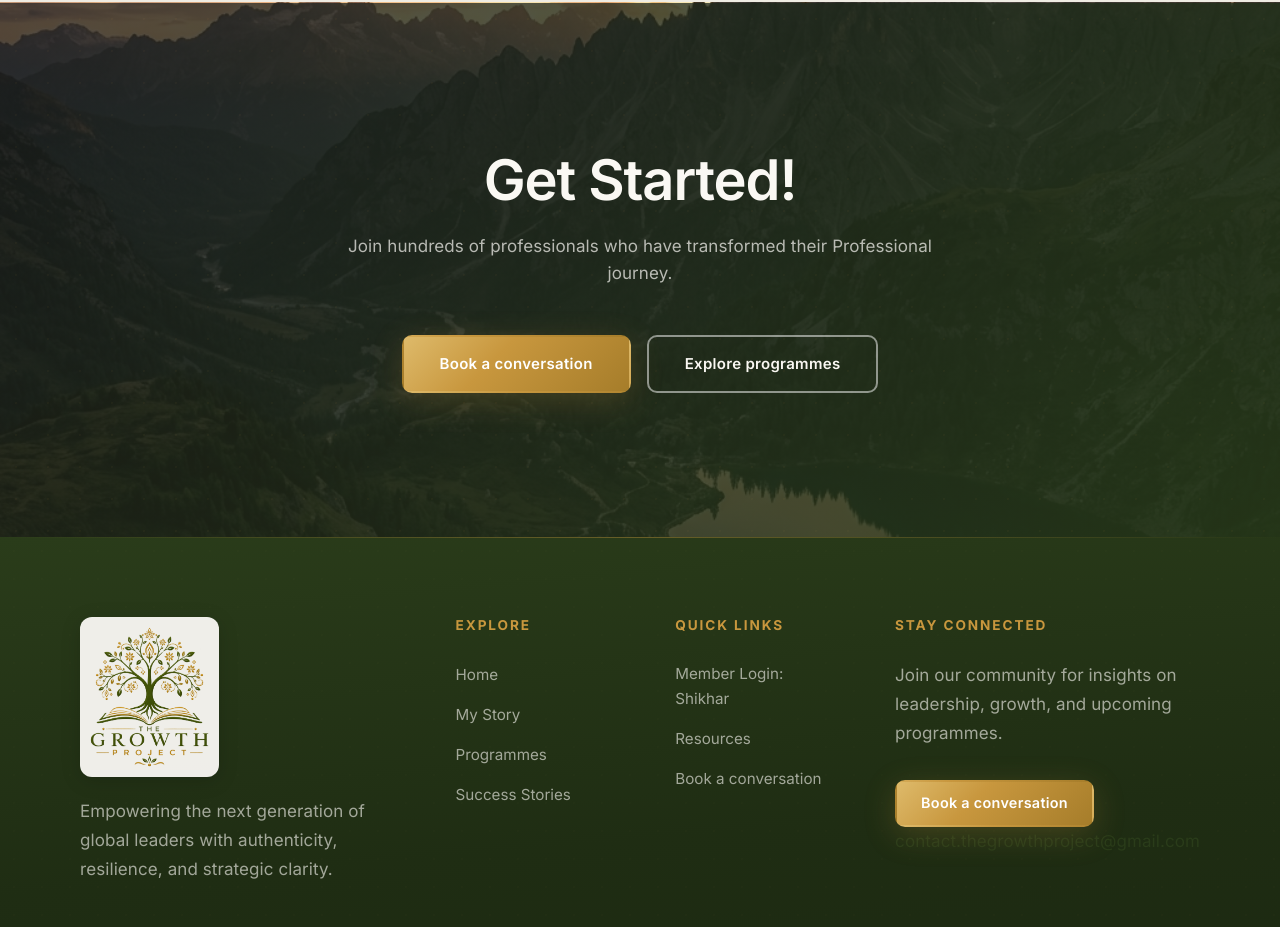
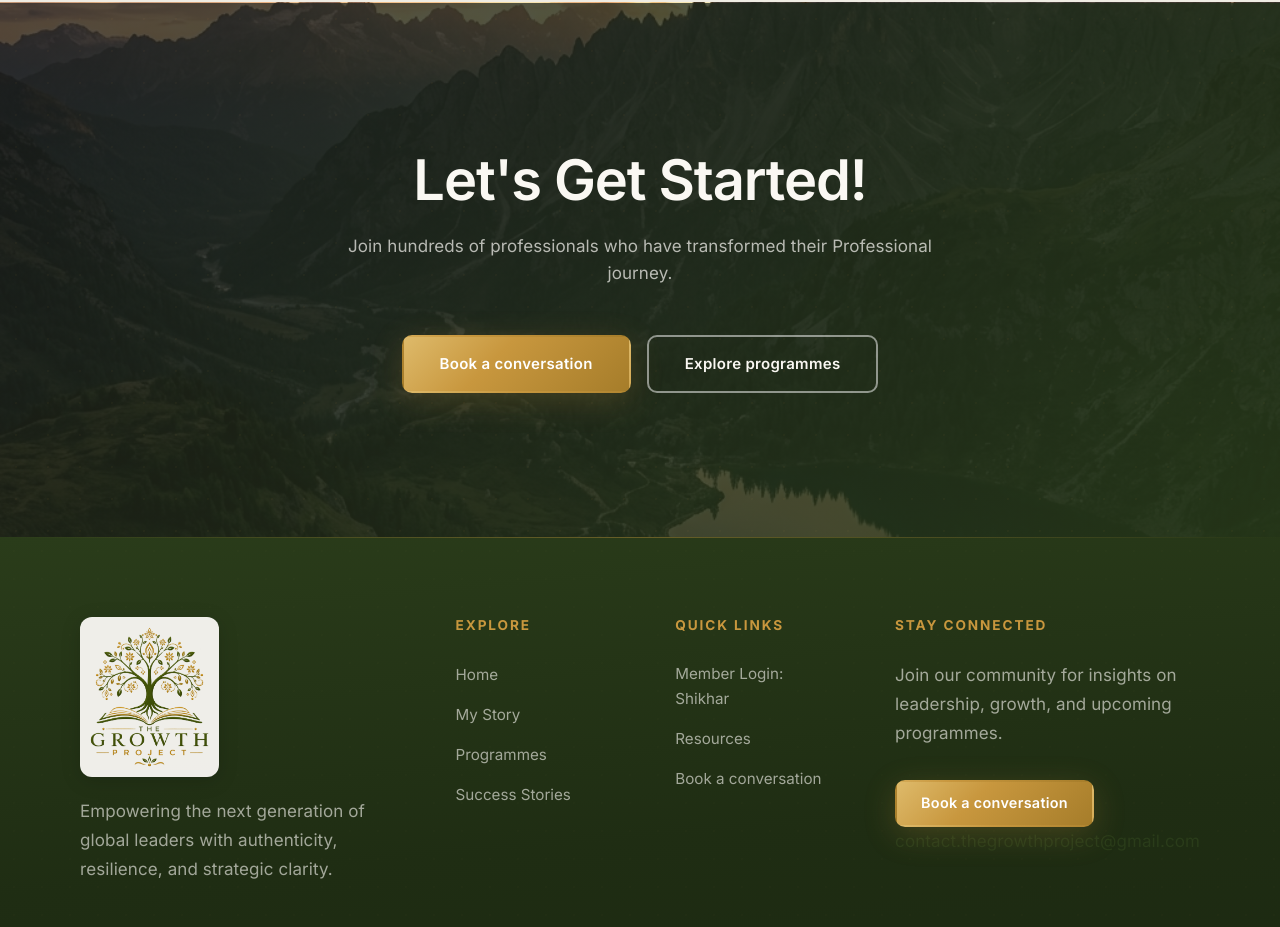
Before and after one commit to abhi2715/TGP, a React (Vite) app: page /about in a window 1280 px wide. Shown: the part 3617-4544 px from the top of the page. Built offline with nearby package versions, Linux system fonts and the light colour scheme; a web font is replaced by a local one.

Commit message:
content: update CTA heading to Let's Get Started

```diff
--- a/src/pages/About.tsx
+++ b/src/pages/About.tsx
@@ -195,7 +195,7 @@ const About = () => {
       <section className="section final-cta" id="cta">
         <div className="container text-center" style={{ position: 'relative', zIndex: 1 }}>
           <ScrollReveal direction="3d-up">
-            <h2>Get Started!</h2>
+            <h2>Let's Get Started!</h2>
             <p>
               Join hundreds of professionals who have transformed their Professional journey.
             </p>
--- a/src/pages/Resources.tsx
+++ b/src/pages/Resources.tsx
@@ -158,7 +158,7 @@ const Resources = () => {
       <section className="section final-cta" id="cta">
         <div className="container text-center" style={{ position: 'relative', zIndex: 1 }}>
           <ScrollReveal direction="3d-up">
-            <h2>Get Started!</h2>
+            <h2>Let's Get Started!</h2>
             <p>
               Join hundreds of professionals who have transformed their Professional journey.
             </p>
```
